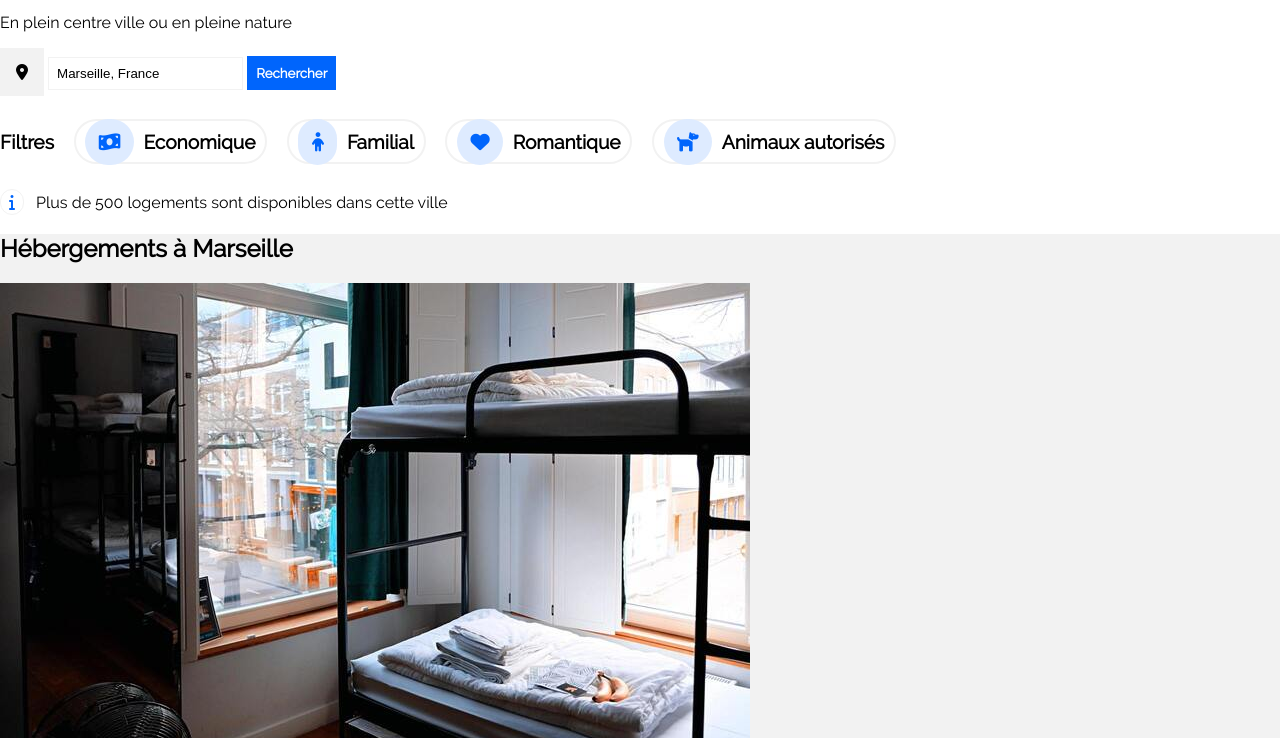
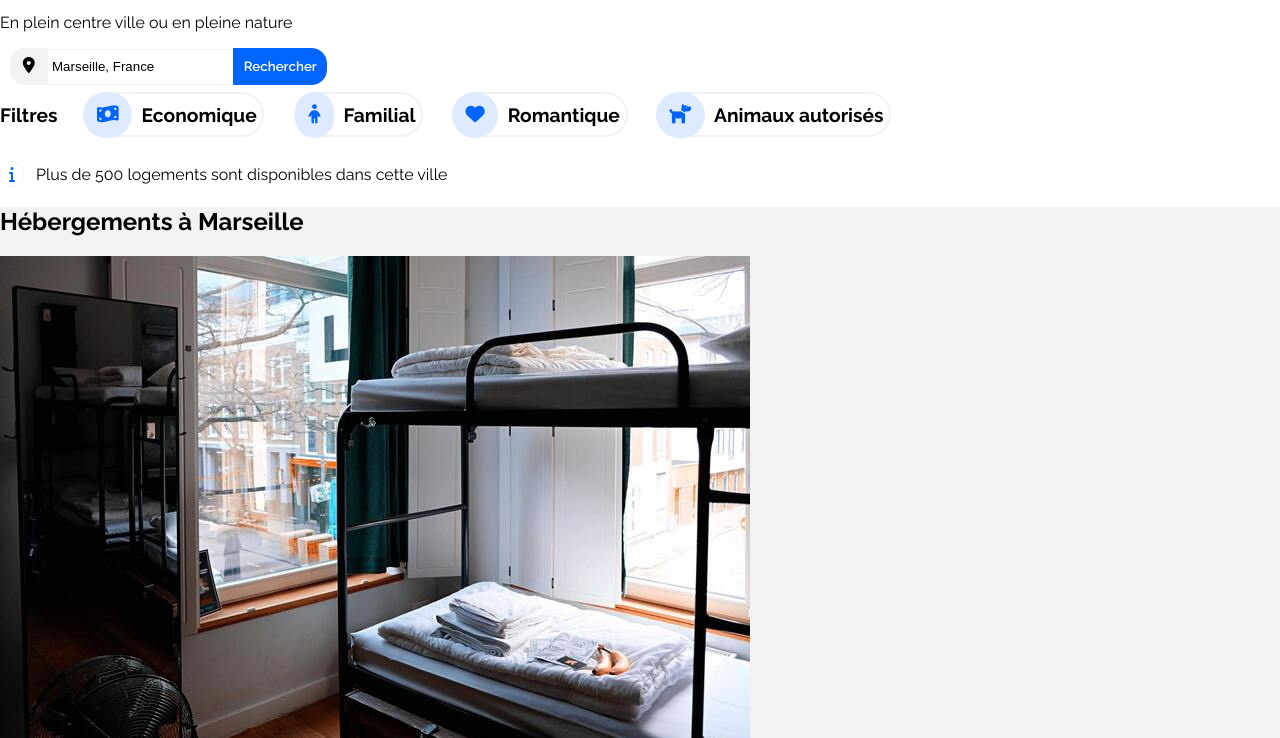
Before and after one commit to LauraFlam/FlamentLaura_2_15-07-2021, a plain HTML site: page index.html in a window 1280 px wide. Shown: the part 97-835 px from the top of the page. Drawn offline with Linux system fonts and the light colour scheme.

Commit message:
Modification des filtres et du formulaire

```diff
--- a/index.html
+++ b/index.html
@@ -23,11 +23,11 @@
         <h1>Trouvez votre hébergement pour des vacances de rêve</h1>
             <p>En plein centre ville ou en pleine nature</p>
         <form type="post" action="">
-            <p>
+            <div class="">
                 <i class="fas fa-map-marker-alt"></i>
                 <input type="search" value="Marseille, France" class="search"/>
                 <input type="submit" value="Rechercher" class="bouton" />
-            </p>
+            </div>
         </form>
         <div class="filtres">
             <p>Filtres</p>
--- a/styles.css
+++ b/styles.css
@@ -1,10 +1,5 @@
-@font-face
-{
-    font-family: 'Raleway';
-    src: url('fonts/Raleway-Regular.ttf') format('truetype');
-    font-weight: normal;
-    font-style: normal;
-}
+@import url('https://fonts.googleapis.com/css2?family=Raleway:wght@400;600;700&display=swap');
+
 body
 {
     font-family: 'Raleway';
@@ -63,11 +58,14 @@ h1
 }
 
 /* Formulaire */
-form p i
+form div i
 {
     color:black;
     background-color: #F2F2F2;
-    padding: 1em;
+    padding: 0.57em 0.8em 0.7em 0.8em;
+    border-radius: 15px 0 0 15px;
+    position: relative;
+    right: -10px;
 
 }
 .search
@@ -80,11 +78,15 @@ form p i
     color: white;
     border: 0.1em #0065FC solid;
     font-family: 'Raleway';
-    font-weight: bold;
+    font-weight: 600;
+    padding: 0;
+    position: relative;
+    border-radius: 0 15px 15px 0;
+    left: -10px;
 }
 .search, .bouton
 {
-    padding: 8px;
+   padding: 0.7em;
 }
 
 /* Filtres */
@@ -97,21 +99,19 @@ form p i
     width: 70%;
     font-size: 1.2em;
 }
-.filtres i
-{
+.filtres i {
     color: #0065FC;
     background-color: #DEEBFF;
     border-radius: 50px;
     padding: 0.7em;
     margin-right: 0.5em;
-
+    margin-left: -2%;
 }
-.filtres a
-{
+.filtres a {
     text-decoration: none;
     color: black;
     border: 0.15em #F2F2F2 solid;
-    padding: 0.5em;
+    padding: 0.5em 0.3em 0.5em 0em;
     border-radius: 25px;
 }
 .filtres a:hover
```
